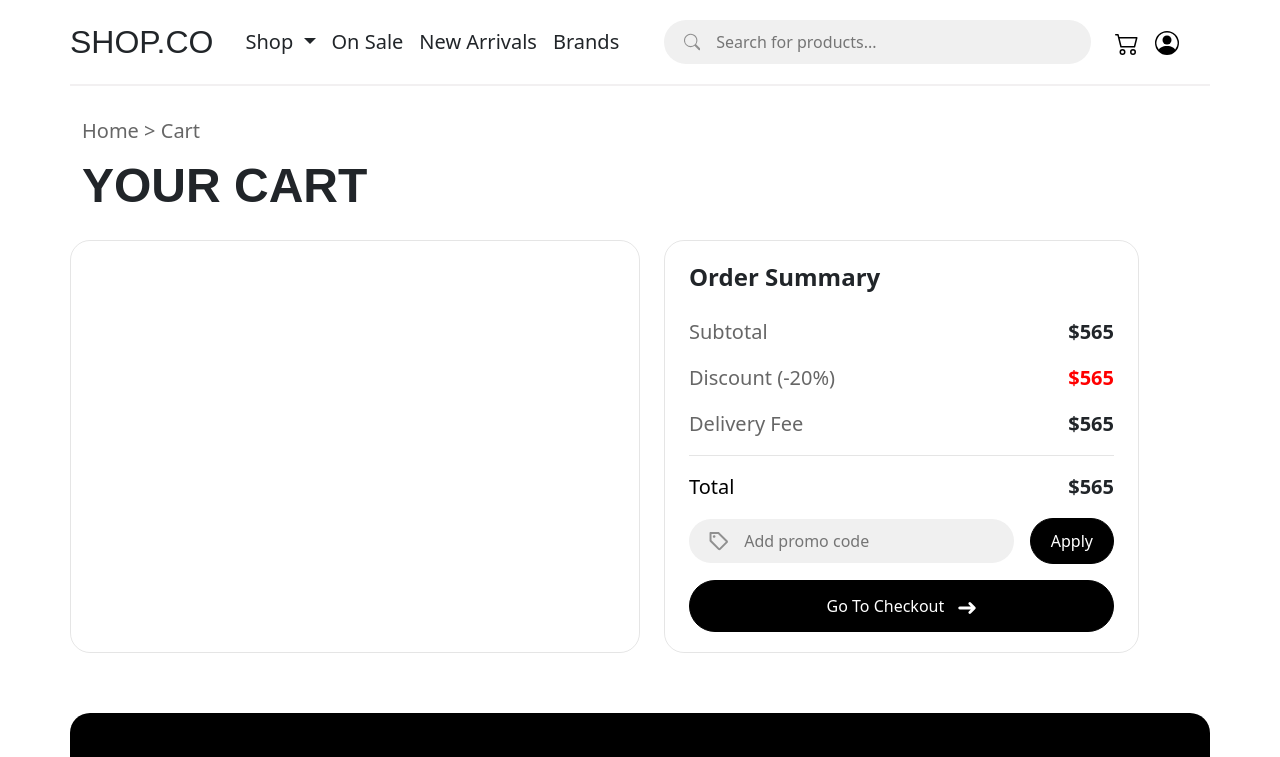
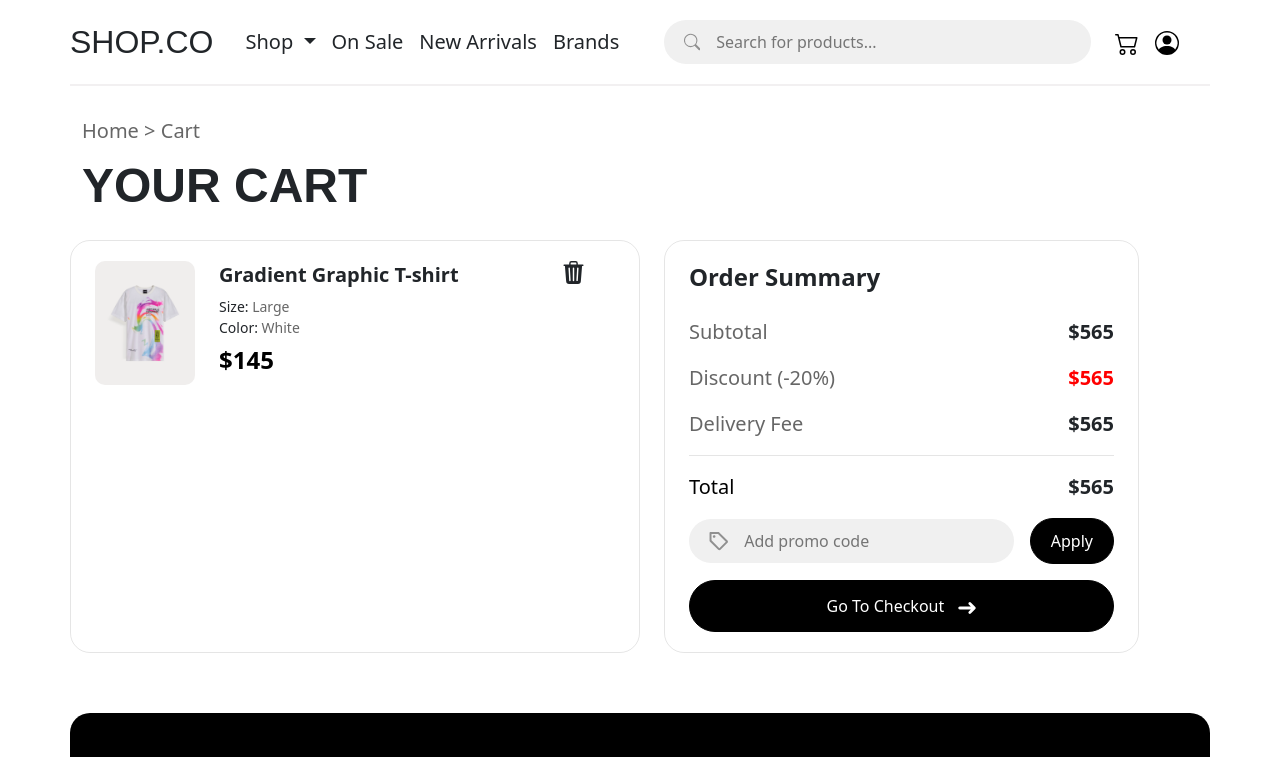
Before and after one commit to hanysaadeldeen/E-commerce-Using-Vue, a Vue app: page /Cart in a window 1280 px wide. Shown: the top 757 px of the page. Built offline with nearby package versions, Linux system fonts and the light colour scheme; a web font is replaced by a local one.

Commit message:
✨(Cart): Add ProductCart

```diff
--- /dev/null
+++ b/src/components/Product/ProductCart.vue
@@ -0,0 +1,68 @@
+<template>
+  <div class="Product-Cart row">
+    <div class="img-box col-1">
+      <img src="../../assets/cart1.png" alt="cart" />
+    </div>
+    <div class="d-flex justify-content-between col-9">
+      <div class="info">
+        <h1>Gradient Graphic T-shirt</h1>
+        <p class="m-0">Size: <span> Large</span></p>
+        <p class="m-0">Color: <span> White</span></p>
+        <h2 class="mt-2">$145</h2>
+      </div>
+      <div
+        class="control d-flex flex-column justify-content-between align-items-end"
+      >
+        <svg
+          xmlns="http://www.w3.org/2000/svg"
+          width="23"
+          height="23"
+          fill="currentColor"
+          class="bi bi-trash3-fill"
+          viewBox="0 0 16 16"
+          stroke-width="1.5"
+        >
+          <path
+            d="M11 1.5v1h3.5a.5.5 0 0 1 0 1h-.538l-.853 10.66A2 2 0 0 1 11.115 16h-6.23a2 2 0 0 1-1.994-1.84L2.038 3.5H1.5a.5.5 0 0 1 0-1H5v-1A1.5 1.5 0 0 1 6.5 0h3A1.5 1.5 0 0 1 11 1.5m-5 0v1h4v-1a.5.5 0 0 0-.5-.5h-3a.5.5 0 0 0-.5.5M4.5 5.029l.5 8.5a.5.5 0 1 0 .998-.06l-.5-8.5a.5.5 0 1 0-.998.06m6.53-.528a.5.5 0 0 0-.528.47l-.5 8.5a.5.5 0 0 0 .998.058l.5-8.5a.5.5 0 0 0-.47-.528M8 4.5a.5.5 0 0 0-.5.5v8.5a.5.5 0 0 0 1 0V5a.5.5 0 0 0-.5-.5"
+          />
+        </svg>
+      </div>
+    </div>
+  </div>
+</template>
+
+<script setup></script>
+
+<style scoped>
+.Product-Cart {
+  height: 125px;
+  width: 100%;
+}
+.img-box {
+  height: 124px;
+  width: 124px;
+}
+img {
+  width: 100%;
+  height: 100%;
+  border-radius: 10px;
+  object-fit: cover;
+}
+.info h1 {
+  font-size: 20px;
+  line-height: 27px;
+  font-weight: 700;
+}
+.info p {
+  font-size: 14px;
+  font-weight: 400;
+}
+.info p span {
+  color: #00000099;
+}
+.info h2 {
+  font-size: 24px;
+  font-weight: 700;
+  color: #000000;
+}
+</style>
--- a/src/views/CartProducts.vue
+++ b/src/views/CartProducts.vue
@@ -4,7 +4,9 @@
       <p class="direction">Home > Cart</p>
       <SectionHeader title="YOUR CART" position="right" />
       <div class="cart row gap-4">
-        <div class="col-12 col-lg-6 Items"></div>
+        <div class="col-12 col-lg-6 Items">
+          <ProductCart />
+        </div>
         <div class="col-12 col-lg-5 Order">
           <h1 class="mb-4">Order Summary</h1>
           <div
@@ -81,6 +83,7 @@
 </template>
 
 <script setup lang="ts">
+import ProductCart from "../components/Product/ProductCart.vue";
 import SectionHeader from "../components/util/SectionHeader.vue";
 
 // import { storeToRefs } from "pinia";
```
Also changed, not shown: src/assets/cart1.png (added).
